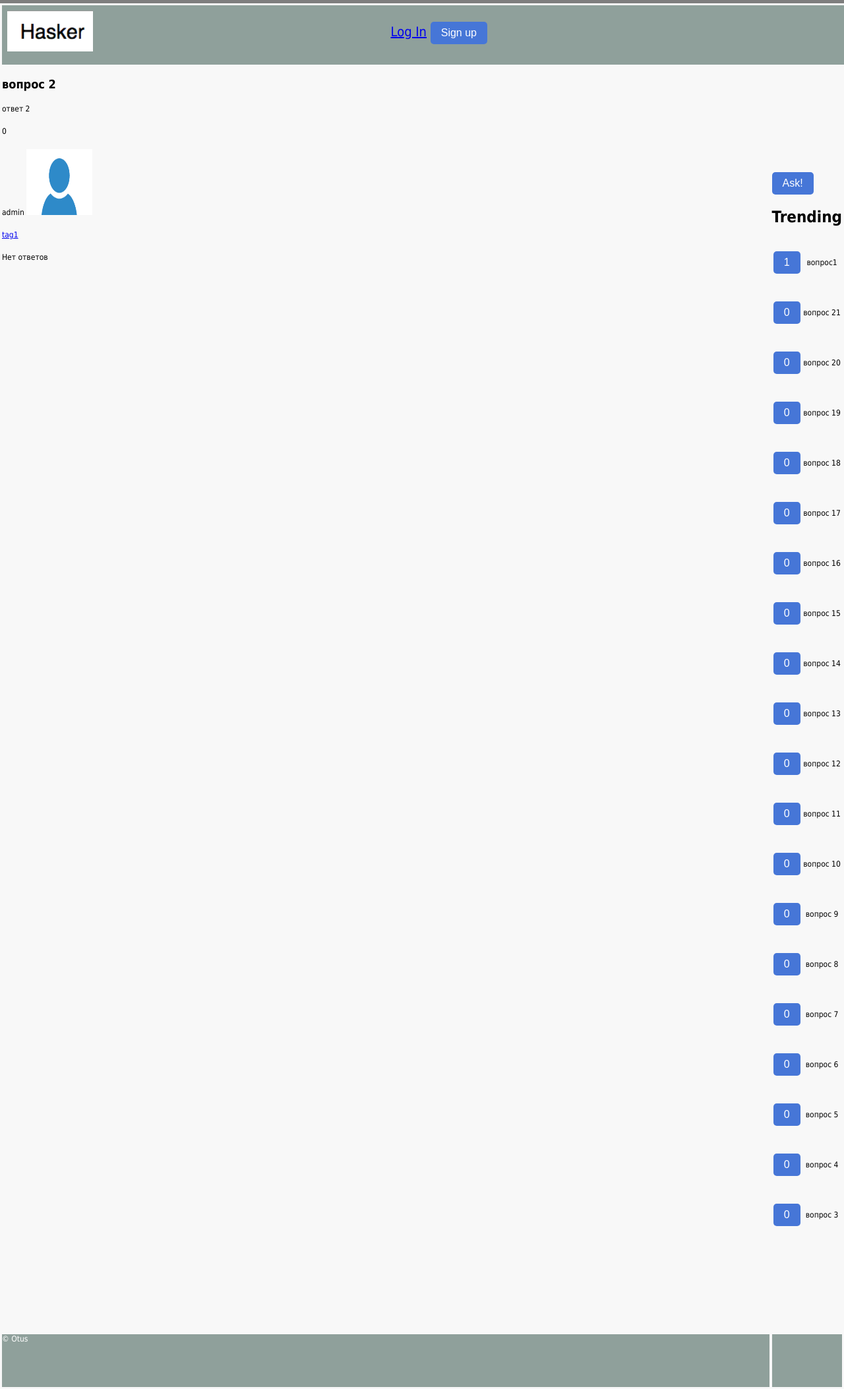
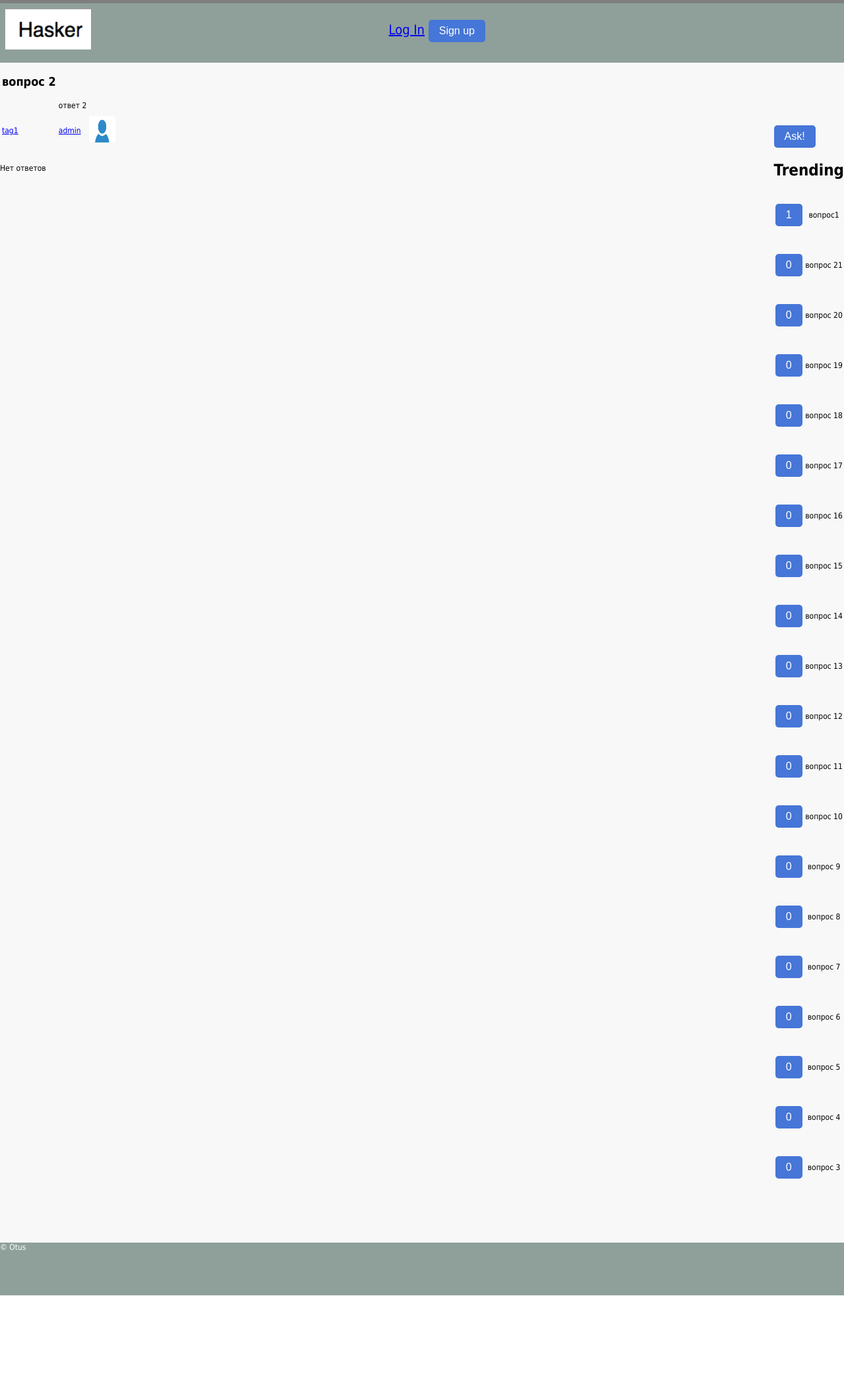
Before and after one commit to 7361cid/dz6, a Django app: page /blog/question_list/2/ in a window 1280 px wide. Shown: the whole page at 66% size. After the commit the page ends 1964 px from the top, so only its background shows below. Run offline with Django 3.2, Linux system fonts and the light colour scheme; data comes from the database, SQL or seed files in the repository; data that the repository does not hold is empty.

Commit message:
Правка верстки

```diff
--- a/mysite/blog/views.py
+++ b/mysite/blog/views.py
@@ -42,7 +42,6 @@ def vote_for_question(request, pk):
             vote.user = request.user
             # If changing vote or voting virst time
             current_vote = Vote.objects.filter(question_pk=pk, user=vote.user)
-            print(f"LOG {current_vote} ")
 
             if not current_vote.exists():
                 vote.set_vote(question_pk=pk)
@@ -71,7 +70,6 @@ class TagField(forms.Field):
         return Tag.objects.create(tag=value)
 
     def validate(self, value):
-        print("LOG validate")
         tags_list = str(value).split(',')
         if len(tags_list) > 3:
             raise forms.ValidationError("You can't use more than 3 tags")
--- a/mysite/media/css/styles.css
+++ b/mysite/media/css/styles.css
@@ -96,6 +96,10 @@ input[name="tag"] {
     text-align: center;
 }
 
+.question {
+   text-align: center;
+}
+
 .login {
     float: right;
 }
--- a/mysite/templates/base.html
+++ b/mysite/templates/base.html
@@ -7,7 +7,7 @@
 	<link rel="stylesheet" href="/media/css/styles.css" type="text/css">
  </head>
  <body>
-      <table>
+      <table cellspacing="0" cellpadding="0">
             <tr>
                 <td class="td_head">
                     <div class="header">
--- a/mysite/templates/question.html
+++ b/mysite/templates/question.html
@@ -21,35 +21,81 @@
 {% endblock %}
 
 {% block content_center %}
-    <h2>{{ question.title }}</h2>
-    <p>{{ question.content }}</p>
-    <p>{{ question.rating }}</p>
+    <table>
+        <tr>
+            <td>
+                <h2 class="question">{{ question.title }}</h2>
+            </td>
+        </tr>
+        <tr>
+            <td>
                 {% if user.is_authenticated %}
                     <form action="vote_for_question/" method="post">
                         {% csrf_token %}
-            <input type="hidden" name="vote" value="{{ True }}" />
-            <input type="hidden" name="image" value="{{ post.id }}" />
+                        <input type="hidden" name="vote" value="{{ True }}"/>
                         <button class="button" type="submit" > + </button>
                     </form>
+                    <h2 class="question">{{ question.rating }}</h2>
                     <form action="vote_for_question/" method="post">
                         {% csrf_token %}
                         <input type="hidden" name="vote" value="{{ False }}" />
-            <input type="hidden" name="image" value="{{ post.id }}" />
                         <button class="button" type="submit" > - </button>
                     </form>
                 {% endif %}
-    <p>{{ question.author }} <img src="{{ question.author.profile_pic.url }}" height=100 width=100><br></p>
+            </td>
+            <td>
+                <div>{{ question.content }}</div>
+            </td>
+        </tr>
+        <tr>
+            <td>
                 <p><a href="{% url 'home' tag=question.tag %}">{{ question.tag }}</a></p>
+            </td>
+            {% if q.tag2 %}
+                <p><button onclick="window.location.href = '{% url 'home' tag=q.tag2 %}';">{{ question.tag2 }}</button></p>
+            {% endif %}
+            {% if q.tag3 %}
+                <p><button onclick="window.location.href = '{% url 'home' tag=q.tag3 %}';">{{ question.tag3 }}</button></p>
+            {% endif %}
+            <td>
+                <p><a href="{% url 'user' pk=question.author.pk %}">{{ question.author }}</a></p>
+            </td>
+            <td>
+                <img src="{{ question.author.profile_pic.url }}" height=40 width=40>
+            </td>
+        </tr>
+    </table>
+
+
     {% for answer in answers %}
+        <table>
+            <tr>
+                <td>
                     <p>{{ answer.content }}</p>
-        <p>{{ answer.date }}</p>
-        <p>{{ answer.author }}</p>
+                </td>
+                <td>
+                    <p>{{ answer.rating }}</p>
+                </td>
+            </tr>
+            <tr>
+                {% if answer.right %}
+                    <td>
+                        <p>Rigth answer</p>
+                    </td>
+                {% endif %}
+                <td>
+                    <p><a href="{% url 'user' pk=answer.author.pk %}">{{ answer.author }}</a></p>
+                </td>
+                <td>
+                    <img src="{{ answer.author.profile_pic.url }}" height=40 width=40>
+                </td>
+            </tr>
             {% if user == question.author %}
             <a href="make_answer_right/{{ answer.id }}">
             <button> This question Right? </button>
             </a>
             {% endif %}
-        <p>{{ answer.right }}</p>
+        </table>
     {% empty %}
     <p>Нет ответов</p>
 
--- a/mysite/users/views.py
+++ b/mysite/users/views.py
@@ -33,7 +33,8 @@ def signup(request):
             return HttpResponseRedirect('/')
     else:
         form = RegisterForm()
-    return render(request, 'registration\\signup.html', {'form': form})
+    questions_trends = Question.objects.order_by('-rating', '-date')[:20]
+    return render(request, 'registration\\signup.html', {'form': form, 'questions_trends': questions_trends})
 
 
 def login_user(request):
```
Also changed, not shown: other parts of mysite/media/css/styles.css (+18 -19 lines). Lines whose indentation alone changed are shown as unchanged.
